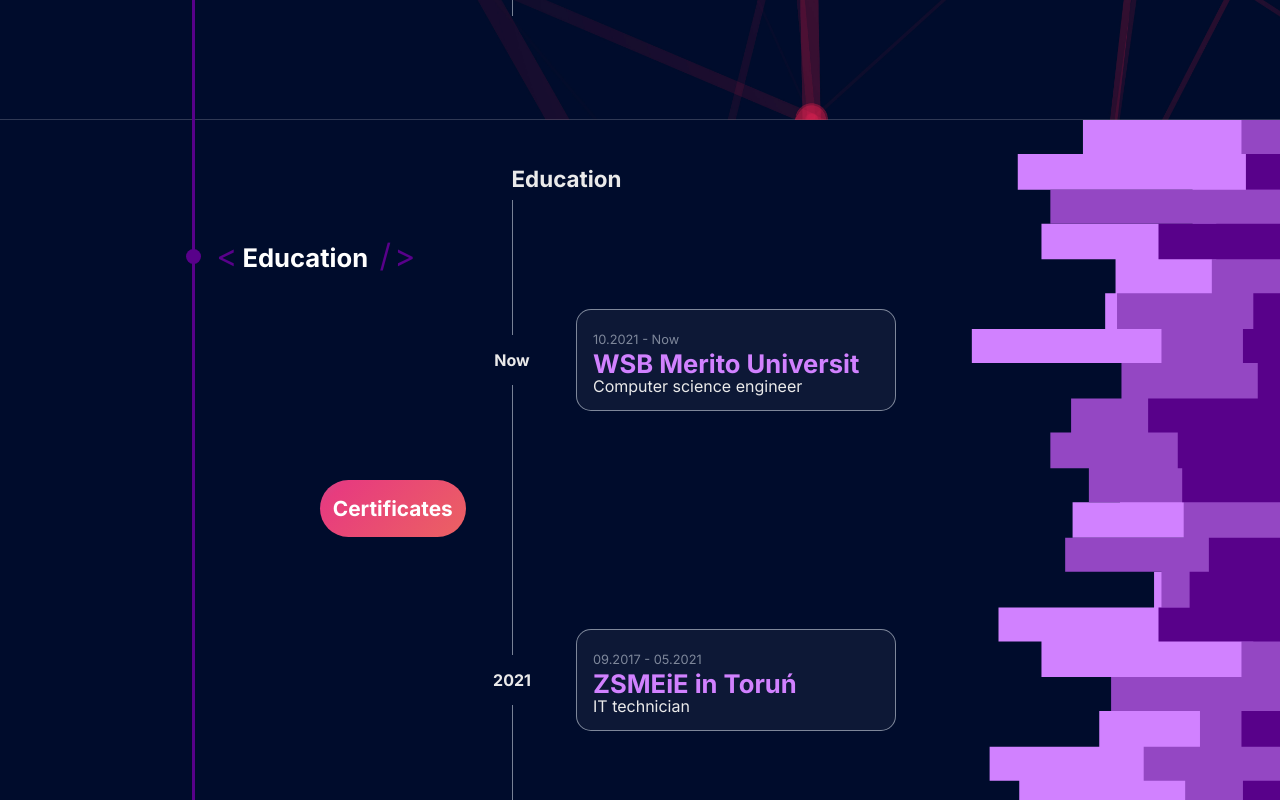
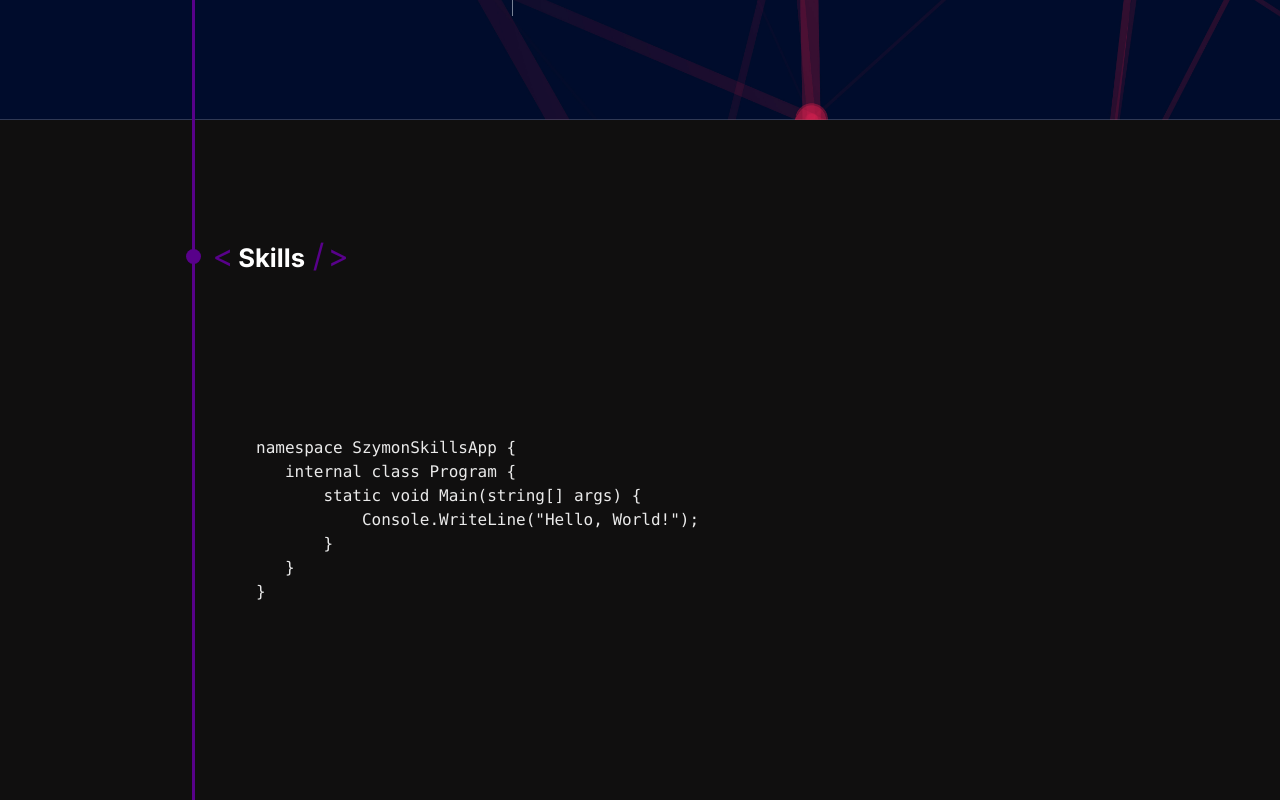
Before and after one commit to UnFriend-PL/SzymonApp, a Next.js app: page / in a window 1280 px wide. Shown: the part 1720-2520 px from the top of the page. Built offline with nearby package versions, Linux system fonts and the light colour scheme; a web font is replaced by a local one.

Commit message:
feature: created structure of skils

```diff
--- a/package.json
+++ b/package.json
@@ -10,8 +10,10 @@
   },
   "dependencies": {
     "next": "latest",
+    "prismjs": "^1.29.0",
     "react": "latest",
-    "react-dom": "latest"
+    "react-dom": "latest",
+    "react-syntax-highlighter": "^15.5.0"
   },
   "devDependencies": {
     "autoprefixer": "latest",
--- /dev/null
+++ b/src/app/components/Skills/Skills.jsx
@@ -0,0 +1,34 @@
+"use client";
+import { useEffect } from "react";
+import Line from "../Line/Line";
+import "./Skills.scss";
+import Prism from "prismjs";
+
+var code = [
+  "namespace SzymonSkillsApp {",
+  "   internal class Program {",
+  "       static void Main(string[] args) {",
+  '           Console.WriteLine("Hello, World!");',
+  "       }",
+  "   }",
+  "}",
+];
+
+export default function Skills() {
+  useEffect(() => {
+    Prism.highlightAll();
+  }, []);
+
+  return (
+    <section id="Skills" className="skills-wrap">
+      {code.map((line, index) => (
+        <pre className="skills-line-wrap" key={index}>
+          <code className="language-csharp skills-line-wrap-content">
+            {line}
+          </code>
+        </pre>
+      ))}
+      <Line sectionName={"Skills"}></Line>
+    </section>
+  );
+}
--- /dev/null
+++ b/src/app/components/Skills/Skills.scss
@@ -0,0 +1,31 @@
+@import "../variables";
+
+.skills-wrap {
+  scroll-snap-align: start;
+  min-height: 100vh;
+  height: 100vh;
+  min-width: 100vw;
+  overflow-x: hidden;
+  background-color: rgb(16, 15, 15);
+  position: relative;
+  display: flex;
+  flex-wrap: wrap;
+  justify-content: center;
+  align-items: center;
+  align-content: center;
+}
+.skills-line-wrap {
+  width: 100vw;
+  height: fit-content;
+  display: flex;
+  justify-content: flex-end;
+  align-items: flex-start;
+  align-content: flex-start;
+  color: $font-color;
+  &:hover {
+    background-color: $second-accent-color;
+  }
+  &-content {
+    flex-basis: 80%;
+  }
+}
--- a/src/app/components/variables.scss
+++ b/src/app/components/variables.scss
@@ -5,3 +5,6 @@ $accent-text-color: #d181ff;
 $first-accent-color: #58018a;
 // $first-accent-color: #d181ff;
 $second-accent-color: #3b3b3b;
+$font-color: #eaeaea;
+$line-color: #f0f8ff80;
+$company-color: #d181ff;
--- a/src/app/page.js
+++ b/src/app/page.js
@@ -3,6 +3,7 @@ import Menu from "./components/Menu/Menu";
 import Start from "./components/About/Start";
 import Experience from "./components/Experience/Experience";
 import Education from "./components/Education/Education";
+import Skills from "./components/Skills/Skills";
 
 export default function Home() {
   return (
@@ -10,6 +11,7 @@ export default function Home() {
       <Menu></Menu>
       <Start></Start>
       <Experience></Experience>
+      <Skills></Skills>
       <Education></Education>
     </main>
   );
```
Also changed, not shown: src/app/components/Experience/TimeLine/TimeLine.scss (added, +111 -0 lines), 1 other file (tests, documents, lock files or other folders).
